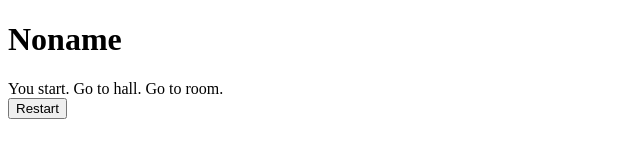
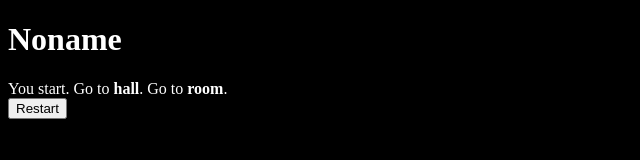
Before and after one commit to plule/1GAM-February, a plain HTML site: page index.html in a window 1280 px wide. Shown: the whole page, without its empty margins (0-640 px from the left). Drawn offline with Linux system fonts and the light colour scheme; a web font is replaced by a local one.

Commit message:
fading & style

```diff
--- a/engine.js
+++ b/engine.js
@@ -1,6 +1,9 @@
 var transitionTo = function(node) {
-	$('#adventure').empty();
-	$('#adventure').append(buildNode(node));
+	$('#adventure').fadeOut(200, function() {
+		$('#adventure').empty();
+		$('#adventure').append(buildNode(node));
+		$('#adventure').fadeIn(200);
+	});
 }
 
 var PropertyFunctions = {
--- a/index.html
+++ b/index.html
@@ -10,7 +10,7 @@
 </head>
 <body>
 	<h1>Noname</h1>
-	<div id="adventure"></div>
+	<div id="adventure" class="adventure"></div>
 	<button onClick="window.location.reload()">Restart</button>
 
 	<script src="jquery.js"></script>
--- a/main.css
+++ b/main.css
@@ -0,0 +1,16 @@
+body
+{
+	background-color:black;
+}
+
+h1 {
+	color: white;
+}
+
+.adventure-text {
+	color: white;
+}
+
+.clickable {
+	font-weight: bold;
+}
```
